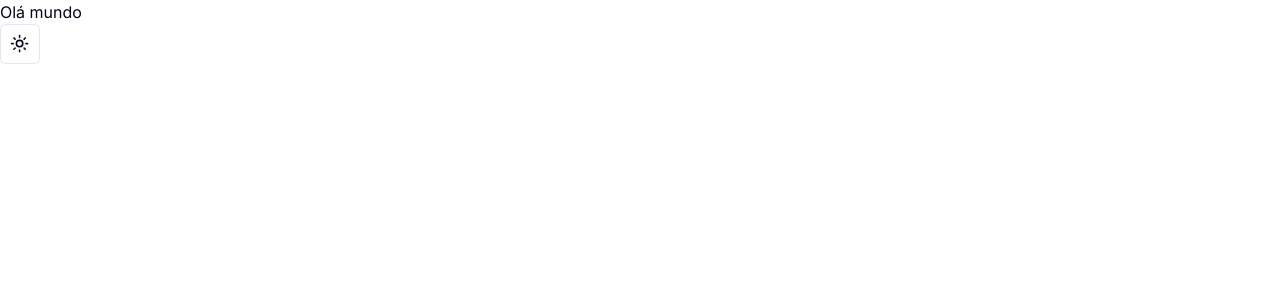
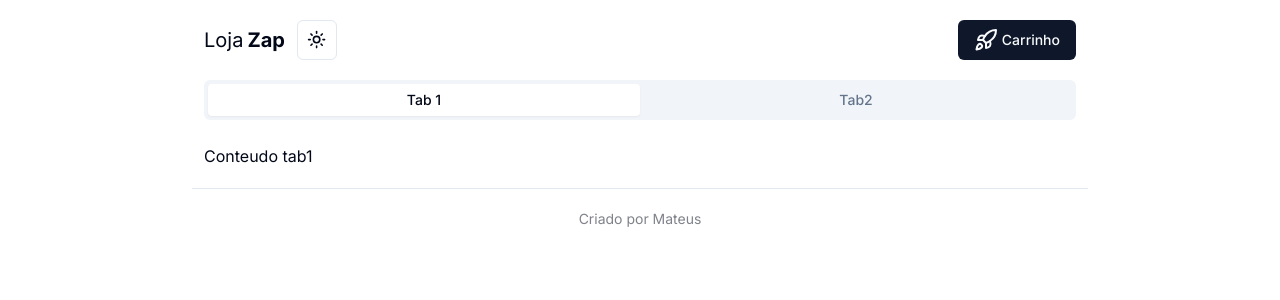
Before and after one commit to MateusLeonardo/SushiDelivery, a Next.js app: page / in a window 1280 px wide. Shown: the top 300 px of the page. Built offline with nearby package versions, Linux system fonts and the light colour scheme.

Commit message:
feat: add components in home

```diff
--- a/src/app/page.tsx
+++ b/src/app/page.tsx
@@ -1,10 +1,19 @@
-import { ThemeToggle } from "@/components/theme-toggle";
+import { Footer } from "@/components/footer";
+import { Header } from "@/components/header";
+import { TabsSkeleton } from "@/components/products/skeleton";
+import { ProductsTab } from "@/components/products/tab";
+import { Suspense } from "react";
 
 export default function Home() {
   return (
-    <div>
-      <h1>Olá mundo</h1>
-      <ThemeToggle />
+    <div className="w-full max-w-4xl mx-auto">
+      <Header />
+      <div className="mx-3">
+        <Suspense fallback={<TabsSkeleton />}>
+          <ProductsTab />
+        </Suspense>
+      </div>
+      <Footer />
     </div>
   );
 }
```
